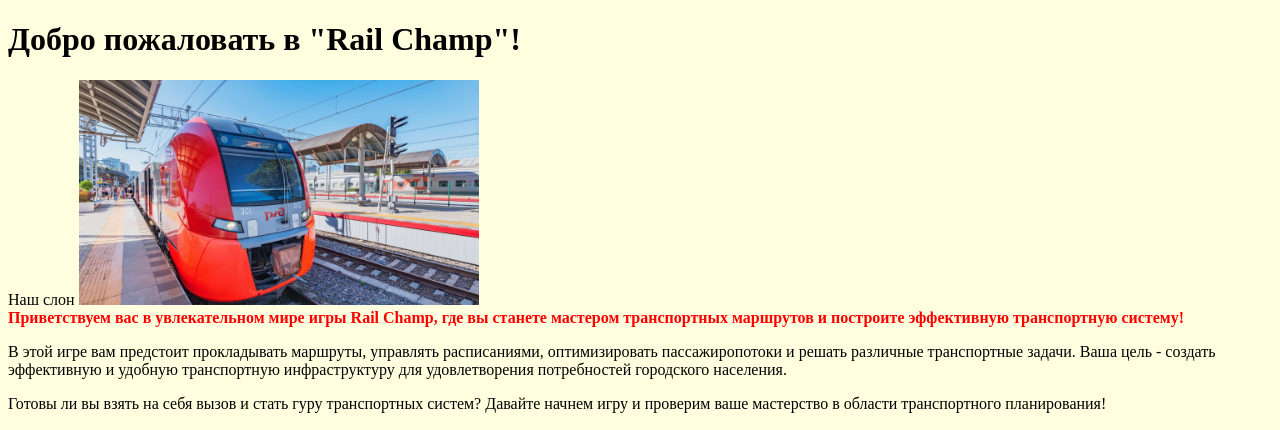
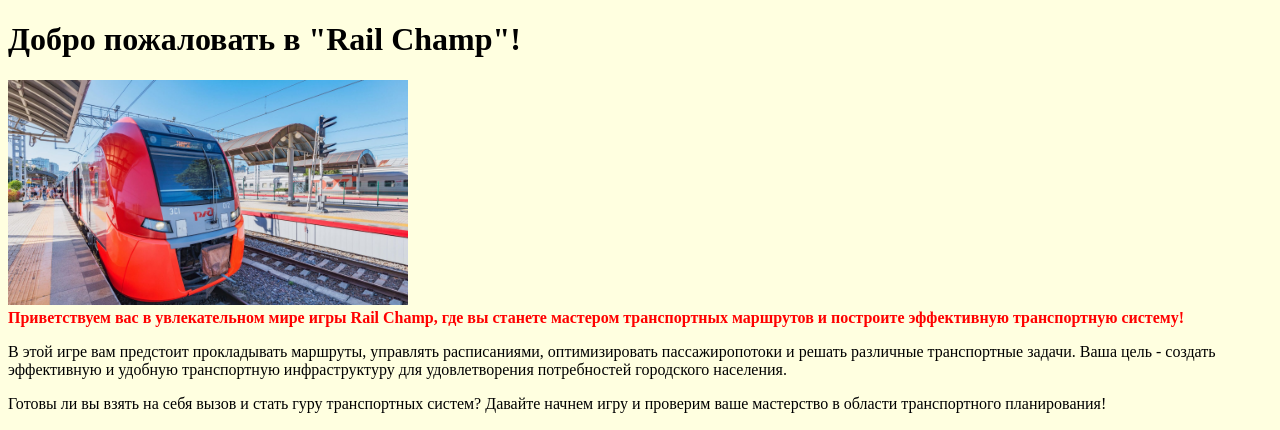
Before and after one commit to Yozario/Rail_Champ_2.0, a Django app: page / in a window 1280 px wide. Shown: the top 430 px of the page. Run offline with Django 5.2, Linux system fonts and the light colour scheme; data comes from the database, SQL or seed files in the repository.

Commit message:
Первый коммит Ильи

```diff
--- a/static/templates/index.html
+++ b/static/templates/index.html
@@ -8,7 +8,7 @@
 </head>
 <body>
 <h1>Добро пожаловать в "Rail Champ"!</h1>
-Наш слон
+
 <img src="{% static 'img/train.jpg' %}" alt="я такой РЖД-шный блин" width="400px">
 <br>
 
```
